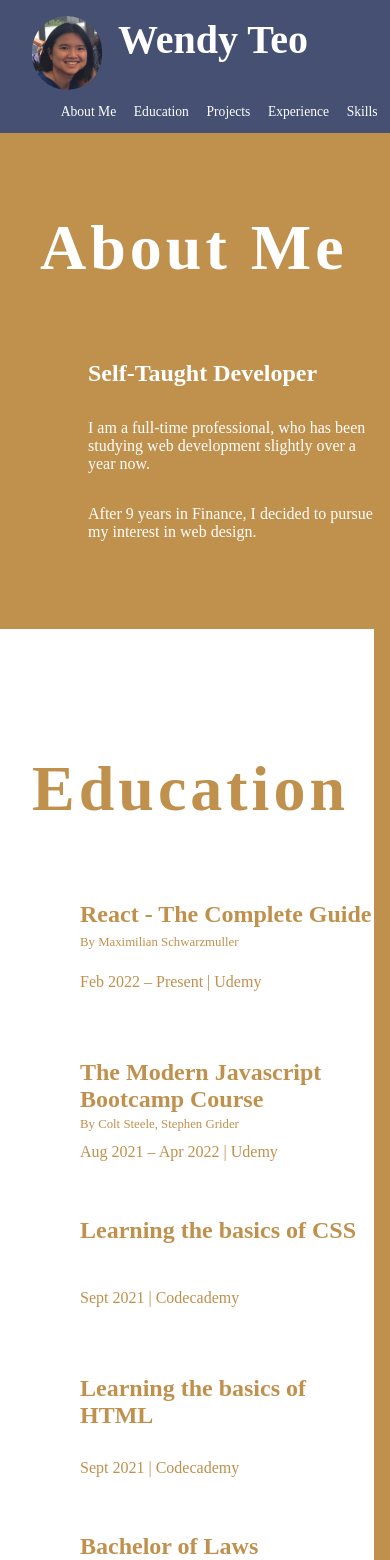
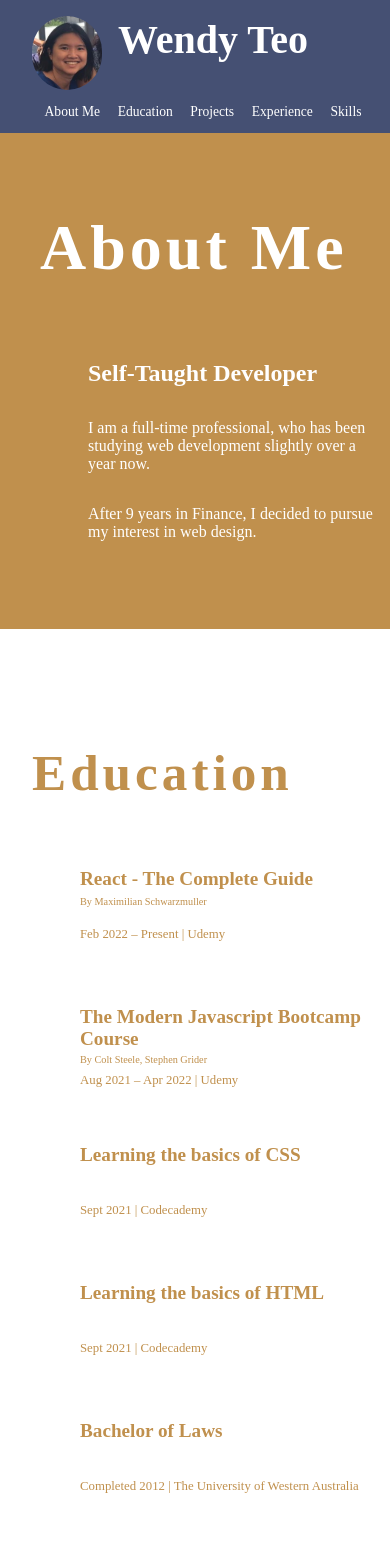
Before and after one commit to wteo/resumev2, a React (Create React App) app: page / in a window 390 px wide. Shown: the top 1560 px of the page. Built offline with nearby package versions, Linux system fonts and the light colour scheme.

Commit message:
fixed media response

```diff
--- a/src/components/Education.module.css
+++ b/src/components/Education.module.css
@@ -27,8 +27,8 @@
     }
 
     .educationContainer {
-        right: 0;
-        width: 100%;
+        width: 105%;
+        font-size: 80%;
     }
 
 }
--- a/src/components/Header.module.css
+++ b/src/components/Header.module.css
@@ -58,6 +58,12 @@ nav p:hover, nav p:active {
 
 @media (max-width: 780px) {
     nav {
+        grid-template-columns: 1fr 1fr 1fr 1fr 1fr 1fr 1fr;
+    }
+}
+
+@media (max-width: 1150px) and (min-width: 779px) {
+    nav {
         grid-template-columns: 4fr 1fr 1fr 1fr 1fr 1fr 1fr;
     }
 }
```
